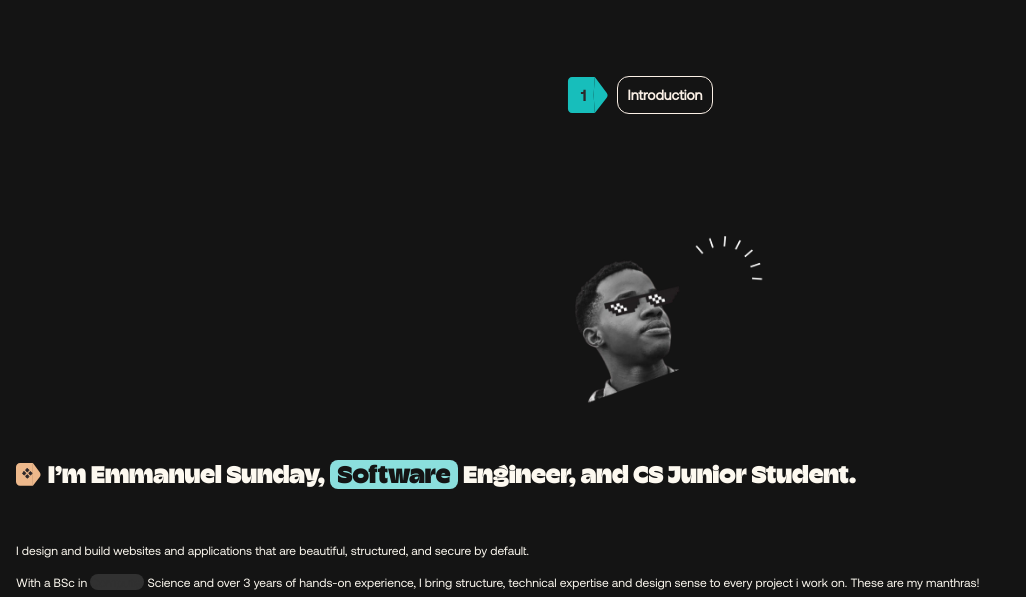
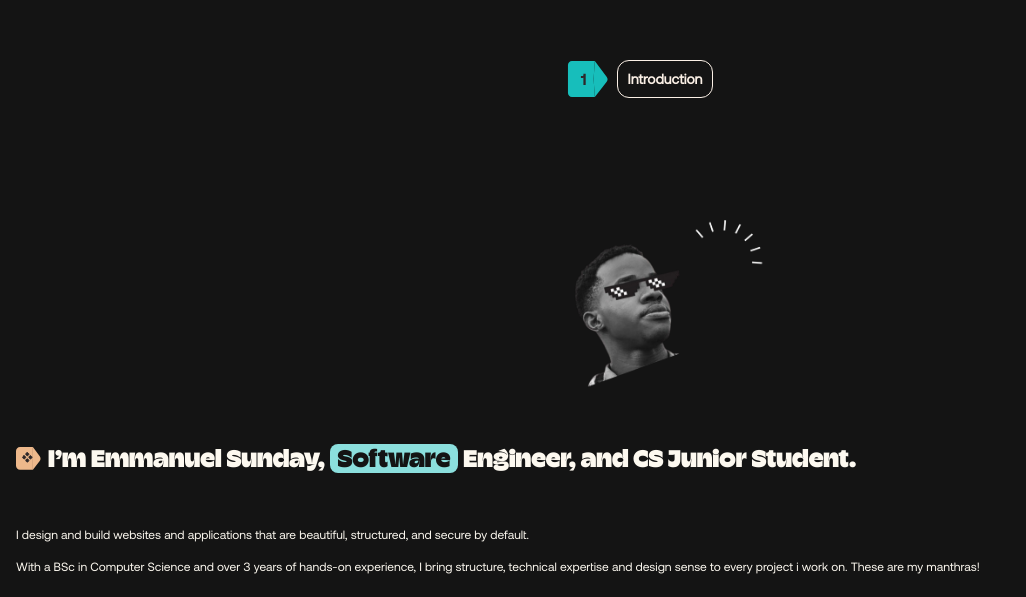
Before and after one commit to ebubesunday16/The-Software-Engineer-You-Wished-You-Hired, a Next.js app: page / in a window 1280 px wide. Shown: the part 4883-5480 px from the top of the page, without its empty margins (0-1026 px from the left). Built offline with nearby package versions, Linux system fonts and the light colour scheme.

Commit message:
Update Introduction.tsx

```diff
--- a/component/LandingPage/Introduction.tsx
+++ b/component/LandingPage/Introduction.tsx
@@ -1,7 +1,7 @@
 'use client'
 import { LabelDiamond, LabelOne } from '@/assets/svg'
 import React, { useRef } from 'react'
-import { easeOut, motion, useInView, useMotionValueEvent, useScroll, useTransform } from 'motion/react'
+import { delay, easeOut, motion, useInView, useMotionValueEvent, useScroll, useTransform } from 'motion/react'
 import Image from 'next/image'
 import { Images } from '@/assets/png'
 
@@ -15,13 +15,17 @@ const Introduction = () => {
 
   const stickRef = useRef(null)
 
-  const isInView = useInView(stickRef, )
+  const isInView = useInView(stickRef, { once: true })
 
 
 
   const paragraph = `I design and build websites and applications that are beautiful, structured, and secure by default.`
 
+  const paragraph2 = `With a BSc in Computer Science and over 3 years of hands-on experience, I bring structure, technical expertise and design sense to every project i work on. These are my manthras!`
+
   const words = paragraph.split(' ')
+
+  const words2 = paragraph2.split(' ')
 
   useMotionValueEvent(scrollYProgress, 'change', (latest) => {
     console.log('scrolly progress for introduction', latest)
@@ -33,8 +37,18 @@ const Introduction = () => {
     visible: {
       opacity: 1,
       transition: {
-        delayChildren: 0.0001,
-        staggerChildren: 0.2,
+        staggerChildren: 0.05,
+      }
+    }
+  }
+
+  const containerVariants2 = {
+    hidden: { opacity: 1 },
+    visible: {
+      opacity: 1,
+      transition: {
+        staggerChildren: 0.1,
+        delay: 0.78
       }
     }
   }
@@ -49,7 +63,6 @@ const Introduction = () => {
       color: '#fdf9f0',
       backgroundColor: '#141414',
       borderRadius: 0,
-      transition: { duration: 0.4, ease: easeOut }
     },
   }
 
@@ -62,7 +75,7 @@ const Introduction = () => {
       className='bg-[#faeadc] h-[300vh]'
     >
       <motion.div
-      className='min-h-screen sticky top-0 bg-brand-black rounded-t-[16px] flex flex-col items-start justify-center gap-y-12 pt-8 px-4'
+      className='min-h-screen sticky top-0 bg-brand-black rounded-t-[16px] flex flex-col items-start justify-center gap-y-12 py-6 px-4'
       style={{
         borderTopLeftRadius: useTransform(scrollYProgress, [0, 0.067, 0.134, 0.2, 0.4], [72, 16, 16, 10.66,  0]),
         borderTopRightRadius: useTransform(scrollYProgress, [0, 0.067, 0.134, 0.2, 0.4 ], [72, 16, 16, 10.66, 0]),
@@ -90,7 +103,10 @@ const Introduction = () => {
               <span className='text-2xl font-champBlack text-brand-white'>I’m Emmanuel Sunday, <span className='bg-[#8BDFDD] text-brand-black px-2 rounded-[8px] '>Software</span> Engineer,  and CS Junior Student.</span>
             </div>
 
-            <div className='space-y-4 text-brand-white text-xs'>
+            <motion.div
+            className='space-y-4 text-brand-white text-xs'
+
+            >
               <motion.p
               ref={stickRef}
               variants={containerVariants}
@@ -108,8 +124,25 @@ const Introduction = () => {
                   </motion.span>
                 )
               })}</motion.p>
-              <p>With a BSc in <span className='text-[#313131] bg-[#313131] inline-block rounded-3xl'>Computer</span> Science and over 3 years of hands-on experience, I bring structure, technical expertise and design sense to every project i work on. These are my manthras!</p>
-            </div>
+
+              <motion.p
+              variants={containerVariants2}
+              initial='hidden'
+              animate={ isInView ? 'visible' : 'hidden'}
+              >
+              {words2.map((item, i) => {
+                return (
+                  <motion.span
+                  key={i}
+                  variants={wordVariants}
+                  className='text-[#313131] bg-[#313131] rounded-3xl'
+                  >
+                    {item + ' '}
+                  </motion.span>
+                )
+              })}
+              </motion.p>
+            </motion.div>
       </motion.div>
     </motion.div>
 
```
